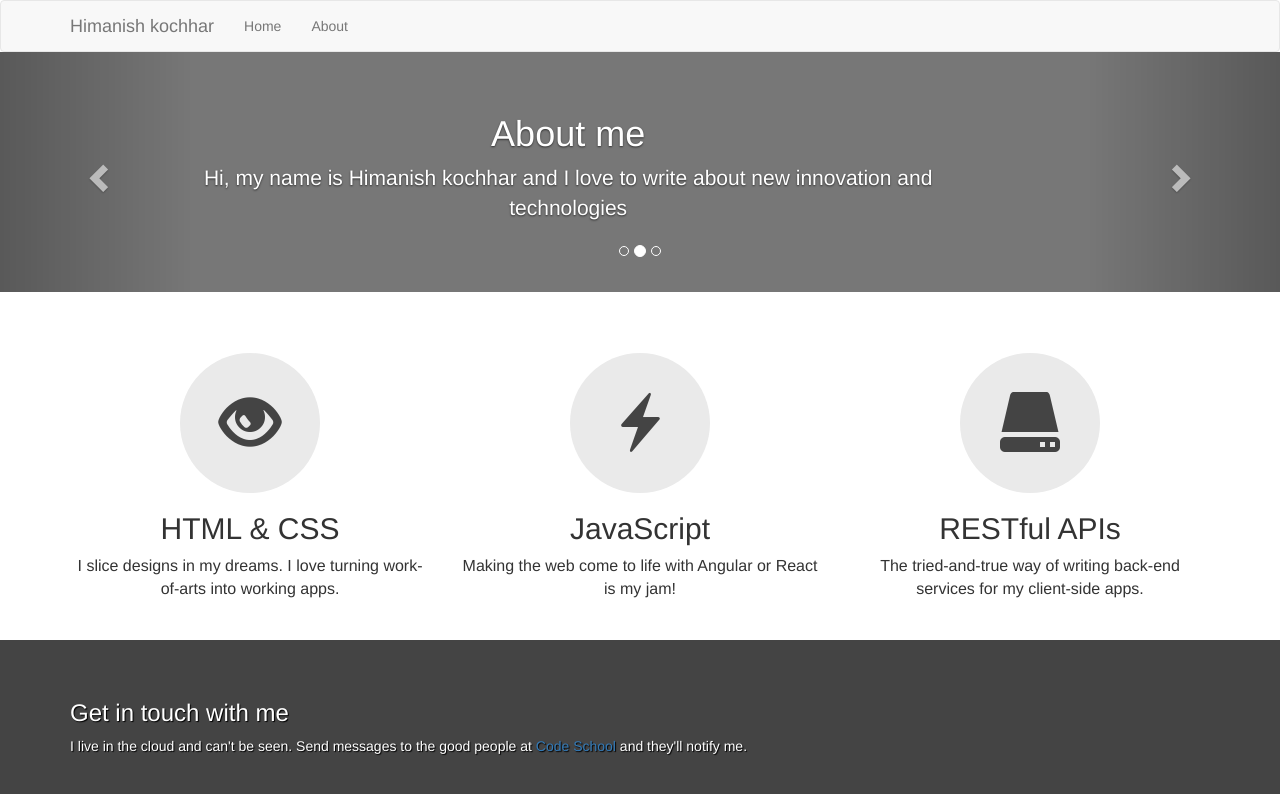
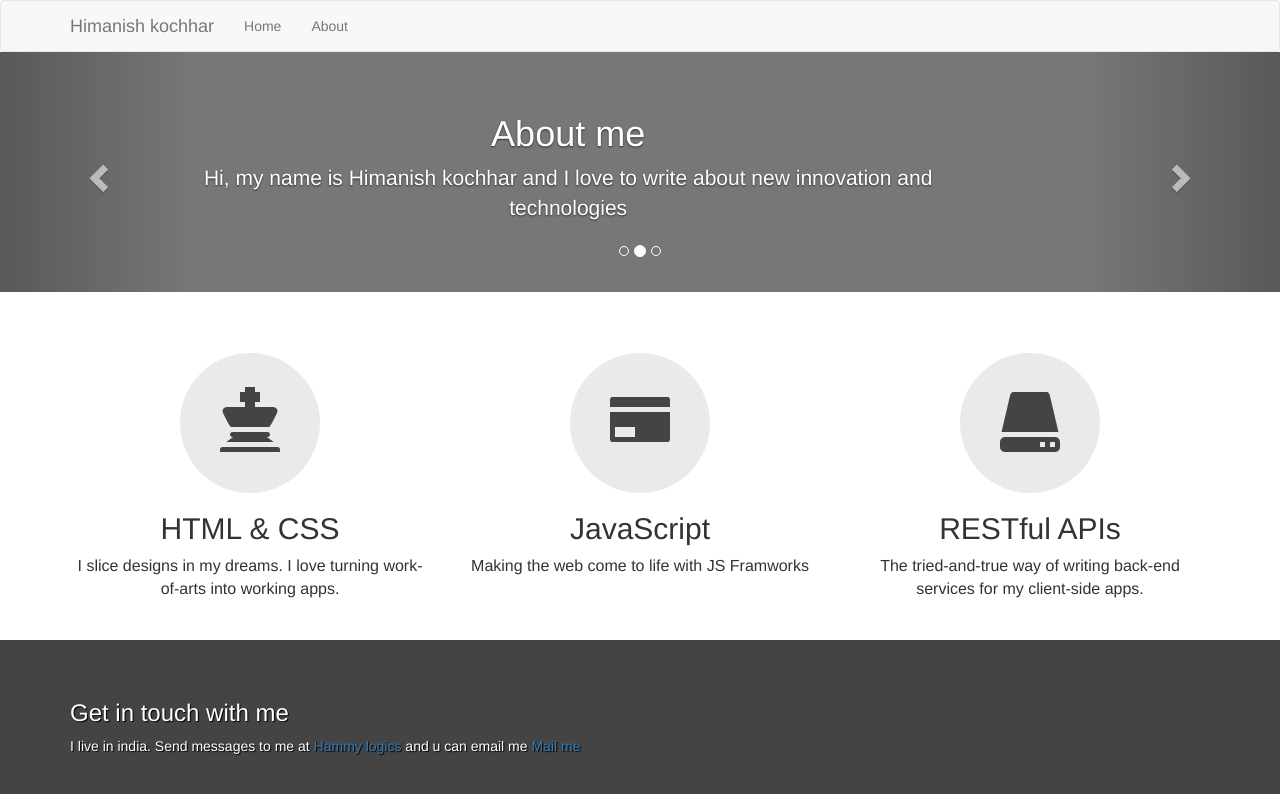
Before and after one commit to Hamm01/precision, a website: page src/index.html in a window 1280 px wide. Drawn offline with nearby package versions, Linux system fonts and the light colour scheme.

Commit message:
Added the index and folder updated

```diff
--- a/src/index.html
+++ b/src/index.html
@@ -5,7 +5,7 @@
   <meta name="viewport" content="width=device-width; initial-scale=1.0; maximum-scale=1.0;">
   <link rel="stylesheet" href="https://maxcdn.bootstrapcdn.com/bootstrap/3.3.7/css/bootstrap.min.css" integrity="sha384-BVYiiSIFeK1dGmJRAkycuHAHRg32OmUcww7on3RYdg4Va+PmSTsz/K68vbdEjh4u" crossorigin="anonymous">
   <link rel="stylesheet" href="main.css">
-  <title>Hammy Portfolio</title>
+  <title>Himanish Portfolio</title>
 </head>
 
 <body>
@@ -25,8 +25,8 @@
       <!-- Collect the nav links, forms, and other content for toggling -->
       <div class="collapse navbar-collapse" id="portfolio-collapse-menu">
         <ul class="nav navbar-nav">
-          <li><a href="#">Home </a></li>
-          <li><a href="#">About</a></li>
+          <li><a target="_blank" href="http://hammylogics.com">Home </a></li>
+          <li><a target="_blank" href="http://hammylogics.com/about">About</a></li>
         </ul>
       </div>
       <!-- /.navbar-collapse -->
@@ -80,14 +80,14 @@
    <div class="container">
      <div class="row">
        <div class="col-md-4">
-         <span class="glyphicon glyphicon-eye-open"></span>
+         <span class="glyphicon glyphicon-king"></span>
          <h2>HTML &amp; CSS</h2>
          <p>I slice designs in my dreams. I love turning work-of-arts into working apps.</p>
        </div>
        <div class="col-md-4">
-         <span class="glyphicon glyphicon-flash"></span>
+         <span class="glyphicon glyphicon-credit-card"></span>
          <h2>JavaScript</h2>
-         <p>Making the web come to life with Angular or React is my jam!</p>
+         <p>Making the web come to life with JS Framworks </p>
        </div>
        <div class="col-md-4">
          <span class="glyphicon glyphicon-hdd"></span>
@@ -110,7 +110,7 @@
   <footer class="footer">
   <div class="container">
     <h3>Get in touch with me</h3>
-    <p>I live in the cloud and can't be seen. Send messages to the good people at <a target="_blank" href="https://hammylogics.com">Code School</a> and they'll notify me.</p>
+    <p>I live in india. Send messages to me at <a target="_blank" href="https://hammylogics.com/about">Hammy logics</a> and u can email me <a href="mailto:contactme@hammylogics.com">Mail me</a></p>
   </div>
 </footer>
 
```
